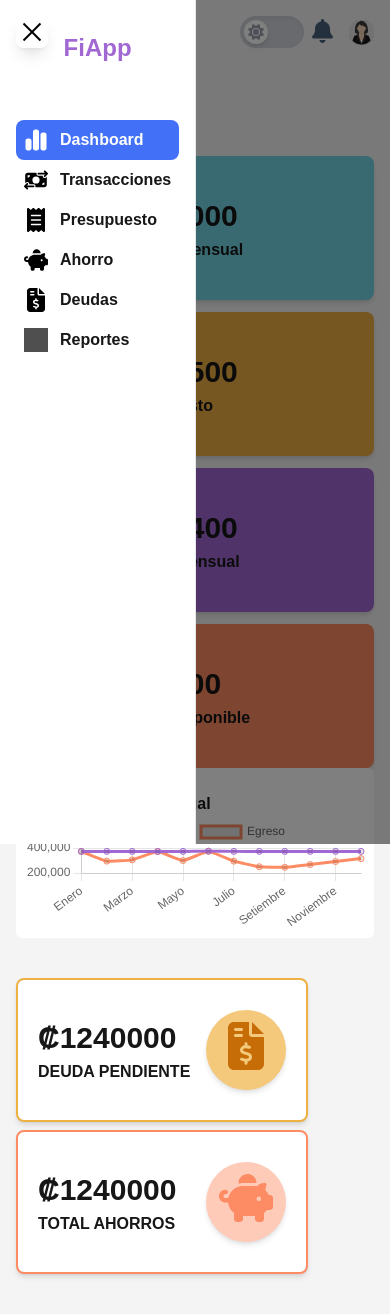
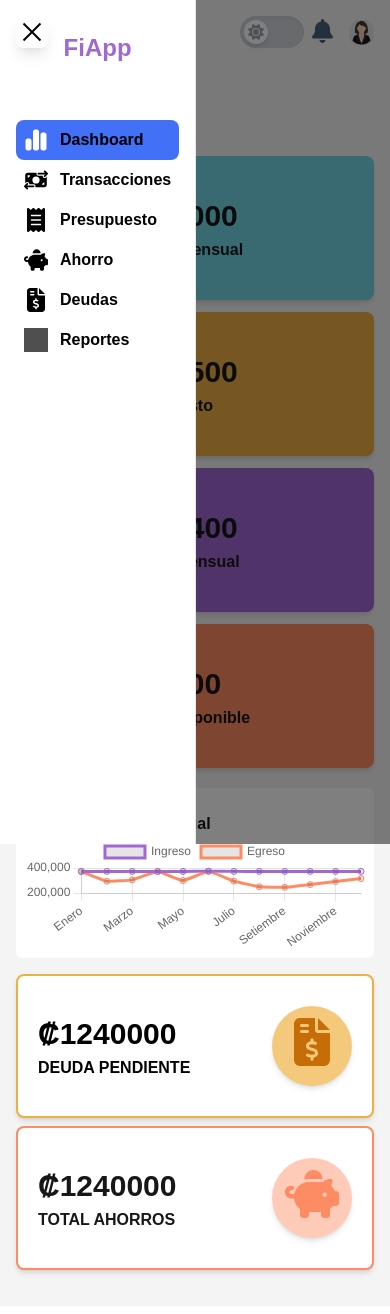
Before and after one commit to Jeim05/personal-finance-app, a Next.js app: page / in a window 390 px wide. Built offline with nearby package versions, Linux system fonts and the light colour scheme; grey boxes are pictures that could not be loaded.

Commit message:
Updated font

```diff
--- a/app/globals.css
+++ b/app/globals.css
@@ -43,7 +43,7 @@ body {
 }
 
 .sidebar-link {
-  @apply flex items-center justify-start gap-3 py-2 px-2 w-full rounded-lg transition-all duration-300 md:p-3 2xl:p-4;
+  @apply flex items-center justify-start gap-3 text-black py-2 px-2 w-full rounded-lg transition-all duration-300 md:p-3 2xl:p-4;
 }
 
 .sidebar-label {
--- a/components/dashboard/SecondSection.tsx
+++ b/components/dashboard/SecondSection.tsx
@@ -5,11 +5,11 @@ import SumaDeudaAhorro from './SumaDeudaAhorro';
 
 export default function SecondSection() {
   return (
-      <div className="grid lg:grid-cols-3  lg:py-10 gap-4 ">
-        <div className="col-span-2 bg-white rounded-md">
+    <div className="grid gap-4 lg:grid-cols-3 py-5 lg:py-10">
+      <div className="lg:col-span-2 bg-white rounded-md">
         <LineChartUtility />
       </div>
-        <div className='py-6 '>
+      <div className=''>
         <SumaDeudaAhorro />
       </div>
 
--- a/components/dashboard/SumaDeudaAhorro.tsx
+++ b/components/dashboard/SumaDeudaAhorro.tsx
@@ -11,7 +11,7 @@ export default function SumaDeudaAhorro() {
             icon={faFileInvoiceDollar}
             icon_position="right"
             icon_variant='text-5xl w-20 h-20 bg-[#F4C97C] text-[#C76D07]'
-            variant='border-2 border-[#EDB043] justify-between px-6 bg-white uppercase'
+            variant='border-2 border-[#EDB043] justify-between px-6 bg-white uppercase text-black'
           />
           <Card
             title="Total Ahorros"
```
Lines whose indentation alone changed are shown as unchanged.
